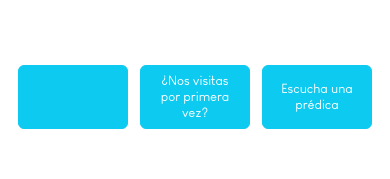
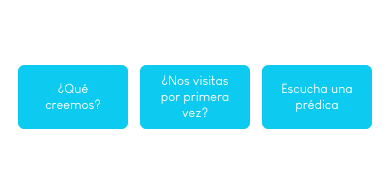
Before and after one commit to mmorac/ibmvweb, an Angular app: page /inicio in a window 390 px wide. Shown: the part 358-537 px from the top of the page. Built offline with nearby package versions, Linux system fonts and the light colour scheme.

Commit message:
Corrección de los botones del inicio

```diff
--- a/src/app/componentes/inicio/inicio.component.css
+++ b/src/app/componentes/inicio/inicio.component.css
@@ -30,17 +30,17 @@
 }
 
 .contenedor-descarga a {
-    display: flex; /* Hace que el enlace sea un elemento flex */
-    align-items: center; /* Alinea verticalmente el enlace */
+    display: flex;
+    align-items: center;
     justify-content: center;
-    line-height: 5rem; /* Centra verticalmente el texto dentro del contenedor */
+    line-height: 5rem;
 }
 
 .contenedor-primera-vez a {
-    display: flex; /* Hace que el enlace sea un elemento flex */
-    align-items: center; /* Alinea verticalmente el enlace */
+    display: flex;
+    align-items: center;
     justify-content: center;
-    line-height: 5rem; /* Centra verticalmente el texto dentro del contenedor */
+    line-height: 5rem;
 }
 
 .bienvenida{
@@ -61,7 +61,7 @@
     .contenedor-descarga,
     .contenedor-primera-vez {
         width: 80%;
-        height: 5rem; /* Ajusta la altura para que ambos contenedores tengan la misma altura */
+        height: 5rem;
         text-align: center;
         align-items: center;
         justify-content: center;
@@ -69,16 +69,16 @@
     }
 
     .contenedor-descarga a {
-        display: flex; /* Hace que el enlace sea un elemento flex */
-        align-items: center; /* Alinea verticalmente el enlace */
+        display: flex;
+        align-items: center;
         justify-content: center;
     }
 
     .contenedor-primera-vez a {
-        display: flex; /* Hace que el enlace sea un elemento flex */
-        align-items: center; /* Alinea verticalmente el enlace */
+        display: flex;
+        align-items: center;
         justify-content: center;
-        line-height: 1rem; /* Centra verticalmente el texto dentro del contenedor */
+        line-height: 1rem;
     }
 
     .btn-info{
--- a/src/app/componentes/inicio/inicio.component.html
+++ b/src/app/componentes/inicio/inicio.component.html
@@ -6,7 +6,7 @@
         Somos una iglesia Cristocéntrica, donde se predica un mensaje apegado a la Palabra de Dios. Somos una familia en la fe, donde el amor hacia nuestros hermanos es primordial.
     </p>
     <div class="contenedor-botones">
-        <div class="contenedor-descarga">
+        <div class="contenedor-primera-vez">
             <a class="btn btn-info" href="../../../assets/Archivos/Declaracion_de_fe.pdf" target="_blank">
                 ¿Qué creemos?
             </a>
```
